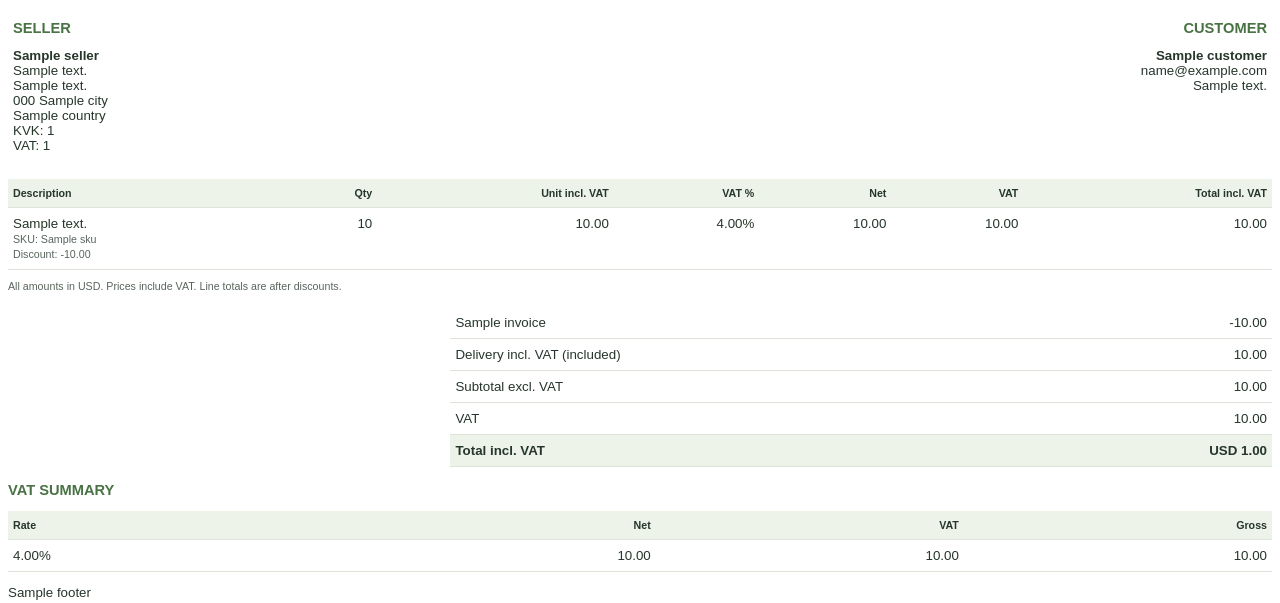
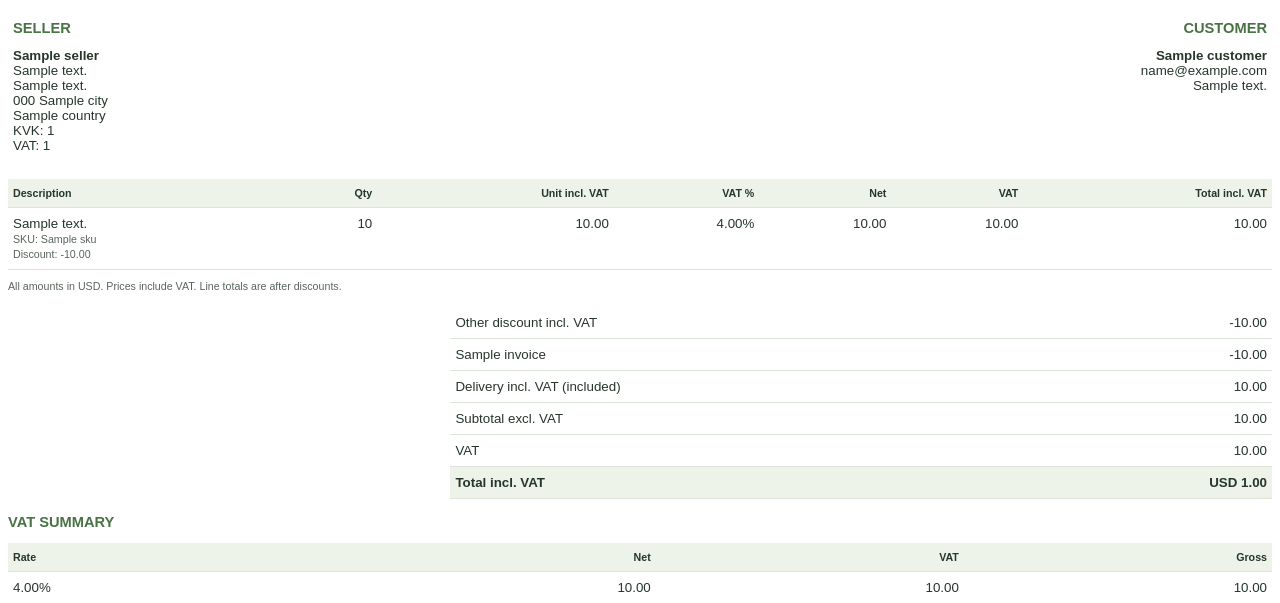
Before and after one commit to roshanguptamca/gw-backend, a Django app: template templates/marketplace/billing/invoice.html in a window 1280 px wide. Shown: the part 307-910 px from the top of the page. Run offline with Django 5.2, Linux system fonts and the light colour scheme; the template is opened without the code that fills it: most values are stand-ins (such as "Sample title", 1, 10 or a date in 2020); grey boxes marked "Sample" are stand-in pictures; data that the repository does not hold is empty; parts of the project's set-up code (start-up, migrations or seed data) failed here and were passed over.

Commit message:
fix: display named manual discount independently of other discounts on PDF

```diff
--- a/templates/marketplace/billing/invoice.html
+++ b/templates/marketplace/billing/invoice.html
@@ -88,7 +88,10 @@
     {% endif %}
   </p>
   <table class="totals">
-    {% if invoice.discount_total %}<tr><td>{% if invoice.manual_discount_title %}{{ invoice.manual_discount_title }}{% elif invoice.order.language == "nl" %}Korting incl. btw{% else %}Discount incl. VAT{% endif %}</td><td>-{{ invoice.discount_total|floatformat:2 }}</td></tr>{% endif %}
+    {% if invoice.manual_discount_amount %}
+      {% if invoice.other_discount_total %}<tr><td>{% if invoice.order.language == "nl" %}Overige korting incl. btw{% else %}Other discount incl. VAT{% endif %}</td><td>-{{ invoice.other_discount_total|floatformat:2 }}</td></tr>{% endif %}
+      <tr><td>{{ invoice.manual_discount_title }}</td><td>-{{ invoice.manual_discount_amount|floatformat:2 }}</td></tr>
+    {% elif invoice.discount_total %}<tr><td>{% if invoice.order.language == "nl" %}Korting incl. btw{% else %}Discount incl. VAT{% endif %}</td><td>-{{ invoice.discount_total|floatformat:2 }}</td></tr>{% endif %}
     {% if invoice.delivery_total %}<tr><td>{% if invoice.order.language == "nl" %}Bezorging incl. btw (inbegrepen){% else %}Delivery incl. VAT (included){% endif %}</td><td>{{ invoice.delivery_total|floatformat:2 }}</td></tr>{% endif %}
     <tr><td>{% if invoice.order.language == "nl" %}Subtotaal excl. btw{% else %}Subtotal excl. VAT{% endif %}</td><td>{{ invoice.subtotal_ex_vat|floatformat:2 }}</td></tr>
     <tr><td>{% if invoice.order.language == "nl" %}Btw{% else %}VAT{% endif %}</td><td>{{ invoice.vat_total|floatformat:2 }}</td></tr>
```
